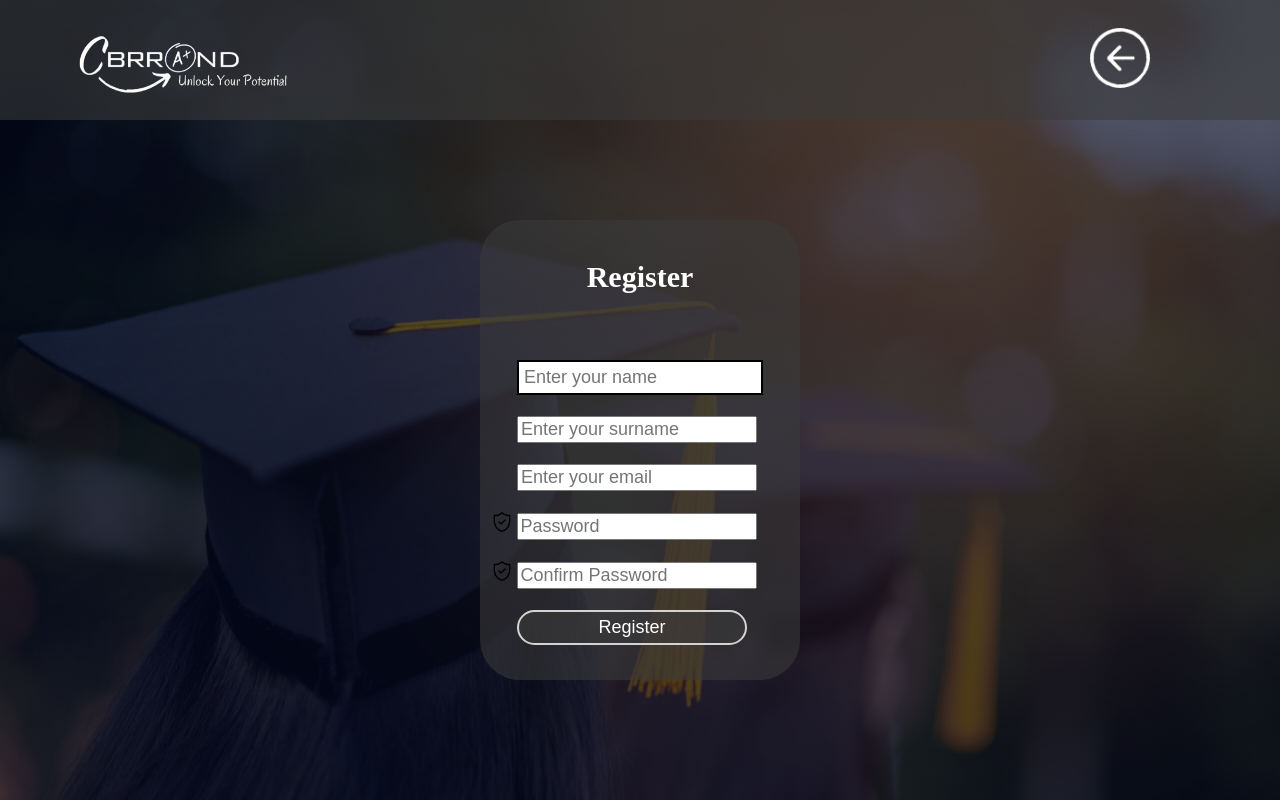
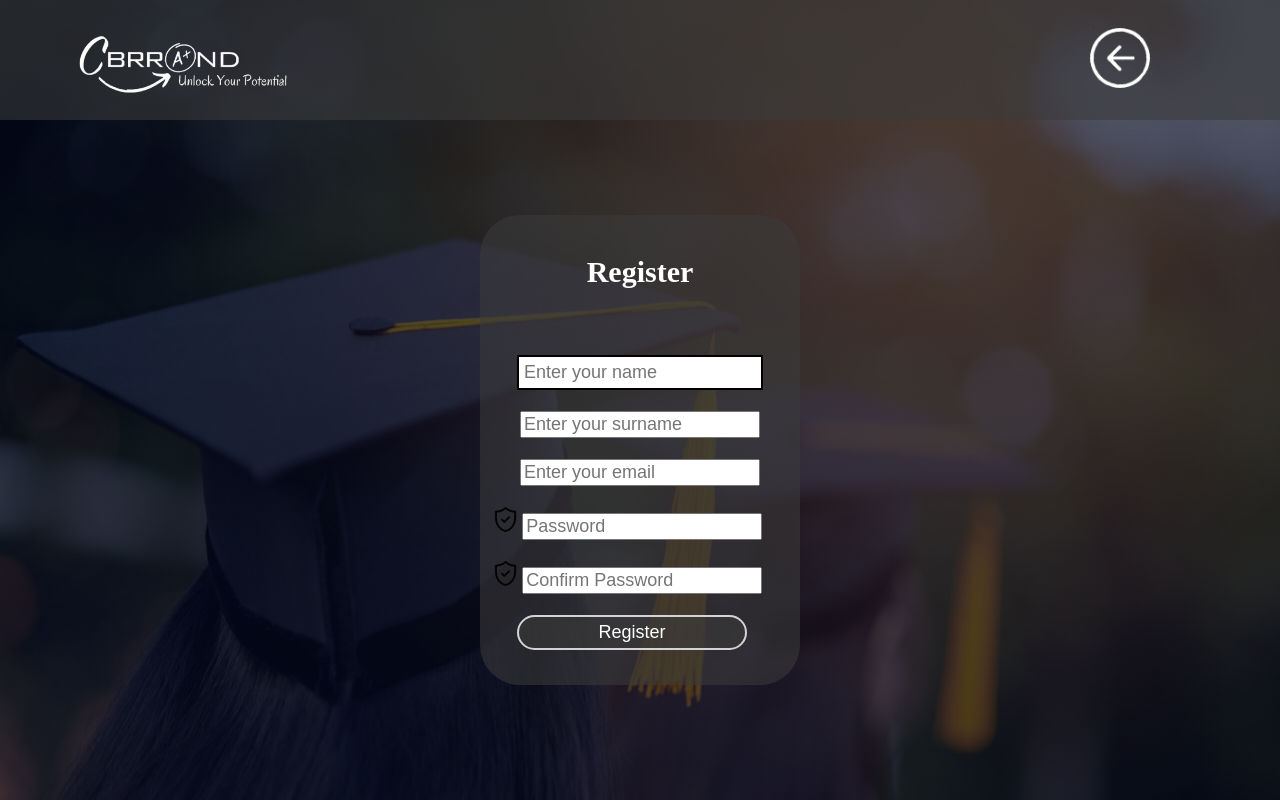
Before and after one commit to cWalsh-developer/PE2_GradeCalc, a PHP site: page /register_view.html in a window 1280 px wide. Run offline with PHP 8.4, Linux system fonts and the light colour scheme.

Commit message:
Added partial accessibility and centered register view, need to change img to white and add colour accessibility and change button img and location

```diff
--- a/view/analysis_view.html
+++ b/view/analysis_view.html
@@ -4,6 +4,7 @@
         <meta charset="UTF-8">
         <link rel="stylesheet" type="text/css" href="css/stylesheet.css">
         <link rel="icon" type="image/x-icon" href="../view/css/android-chrome-192x192.png">
+        <script src="../controller/JavaScript/PE2_calcLogic.js"></script>
 
         <title>Grade calculation</title>
     </head>
@@ -11,7 +12,9 @@
     <body id="studentViewBody">
 
         <section id="topBar">
+            <a href="homePage_view.html">
             <img src="css/cbrrand_logo.png" id="logoIdStudent">
+            </a>
 
             <div id="topBarDiv">
                 <p id="studentTite"> Analysis </p>
--- a/view/css/stylesheet.css
+++ b/view/css/stylesheet.css
@@ -158,6 +158,7 @@ body
 /* register page */
 
 .regContainerMain{
+   text-align: center;
    position: absolute;
    top: 50%;
    left: 50%;
@@ -226,8 +227,8 @@ body
 
  #password_img
  {
-   height: 20px;
-   width:20px;
+   height: 25px;
+   width:25px;
    display: inline;
    margin-left: -25px;
 
@@ -235,8 +236,8 @@ body
 
  #passwordConfirm_img
  {
-   height: 20px;
-   width:20px;
+   height: 25px;
+   width: 25px;
    display: inline;
    margin-left: -25px;
 
--- a/view/findOutMore_view.html
+++ b/view/findOutMore_view.html
@@ -5,11 +5,14 @@
         <title>Log In</title>
         <link rel="stylesheet" type="text/css" href="css/stylesheet.css">
         <link rel="icon" type="image/x-icon" href="../view/css/android-chrome-192x192.png">
+        <script src="../controller/JavaScript/PE2_calcLogic.js"></script>
     </head>
     <body>
         <div class = "top">
             <div class = "logo">
-                <img src="css/cbrrand_logo.png" id="logoCbr">  </img>
+                <a href="homePage_view.html">
+                    <img src="css/cbrrand_logo.png" id="logoCbr">  </img>
+                </a>
             </div>
             <a href="homePage_view.html">
                 <img  src="css/backbutton.png" id="backButtonImg">
--- a/view/forgotPassword_view.html
+++ b/view/forgotPassword_view.html
@@ -5,11 +5,14 @@
         <title>Log In</title>
         <link rel="stylesheet" type="text/css" href="css/stylesheet.css">
         <link rel="icon" type="image/x-icon" href="../view/css/android-chrome-192x192.png">
+        <script src="../controller/JavaScript/PE2_calcLogic.js"></script>
     </head>
     <body>
         <div class = "top">
             <div class = "logo">
-                <img src="css/cbrrand_logo.png" id="logoCbr">  </img>
+                <a href="homePage_view.html">
+                    <img src="css/cbrrand_logo.png" id="logoCbr">  </img>
+                </a>
             </div>
             <a href="login_view.html">
                 <img  src="css/backbutton.png" id="backButtonImg">
--- a/view/homePage_view.html
+++ b/view/homePage_view.html
@@ -5,10 +5,15 @@
         <title>Home</title>
         <link rel="stylesheet" type="text/css" href="css/stylesheet.css">
         <link rel="icon" type="image/x-icon" href="../view/css/android-chrome-192x192.png">
+        <script src="../controller/JavaScript/PE2_calcLogic.js"></script>
 
     </head>
 
     <body>
+
+        <section>
+            <button onclick="toggleAccessibility()"> Accessbility </button>
+        </section>
 
         <section id="logoSection">
             <img src="css/cbrrand_logo.png" id="logoId">  </img>
--- a/view/login_view.html
+++ b/view/login_view.html
@@ -5,11 +5,14 @@
         <title>Log In</title>
         <link rel="stylesheet" type="text/css" href="css/stylesheet.css">
         <link rel="icon" type="image/x-icon" href="../view/css/android-chrome-192x192.png">
+        <script src="../controller/JavaScript/PE2_calcLogic.js"></script>
     </head>
     <body>
         <div class = "top">
             <div class = "logo">
-                <img src="css/cbrrand_logo.png" id="logoCbr">  </img>
+                <a href="homePage_view.html">
+                    <img src="css/cbrrand_logo.png" id="logoCbr">  </img>
+                </a>
             </div>
             <div class = "submit">
                <!-- <form>  Temporarily stopped form and added anchor link to get the log in working -->
--- a/view/register_view.html
+++ b/view/register_view.html
@@ -6,15 +6,18 @@
   <title>Register</title>
   <link rel="stylesheet" type="text/css" href="css/stylesheet.css">
   <link rel="icon" type="image/x-icon" href="../view/css/android-chrome-192x192.png">
+  <script src="../controller/JavaScript/PE2_calcLogic.js"></script>
 </head>
 
 <body>
   <div class = "top">
     <div class = "logo">
-        <img src="css/cbrrand_logo.png" id="logoCbr">  </img>
+        <a href="homePage_view.html">
+          <img src="css/cbrrand_logo.png" id="logoCbr">  </img>
+        </a>
     </div>
     <div class="topBarBackButton">
-      <a href="../view/homePage_view.html"><img src="../view/css/backbutton.png" id = "backButtonImg"></a>
+      <a href="../view/login_view.html"><img src="../view/css/backbutton.png" id = "backButtonImg"></a>
     </div>
     <div class="regContainerMain">
         <div class="regContainerTitle">
--- a/view/student_view.html
+++ b/view/student_view.html
@@ -11,7 +11,9 @@
     <body id="studentViewBody">
 
         <section id="topBar">
-            <img src="css/cbrrand_logo.png" id="logoIdStudent">
+            <a href="homePage_view.html">
+                <img src="css/cbrrand_logo.png" id="logoIdStudent">
+            </a>
 
             <div id="topBarDiv">
                 <img src="css/student img.png" id="studentImg">
--- a/view/teacher_view.html
+++ b/view/teacher_view.html
@@ -4,6 +4,7 @@
         <meta charset="UTF-8">
         <link rel="stylesheet" type="text/css" href="css/stylesheet.css">
         <link rel="icon" type="image/x-icon" href="../view/css/android-chrome-192x192.png">
+        <script src="../controller/JavaScript/PE2_calcLogic.js"></script>
 
         <title>Grade calculation</title>
     </head>
@@ -11,8 +12,9 @@
     <body id="studentViewBody">
 
         <section id="topBar">
-            <img src="css/cbrrand_logo.png" id="logoIdStudent">
-
+            <a href="homePage_view.html">
+                <img src="css/cbrrand_logo.png" id="logoIdStudent">
+            </a>
             <div id="topBarDiv">
                 <img src="css/student img.png" id="studentImg">
                 <p id="studentTite"> Teacher </p>
```
Also changed, not shown: controller/JavaScript/PE2_calcLogic.js (+32 -0 lines).
